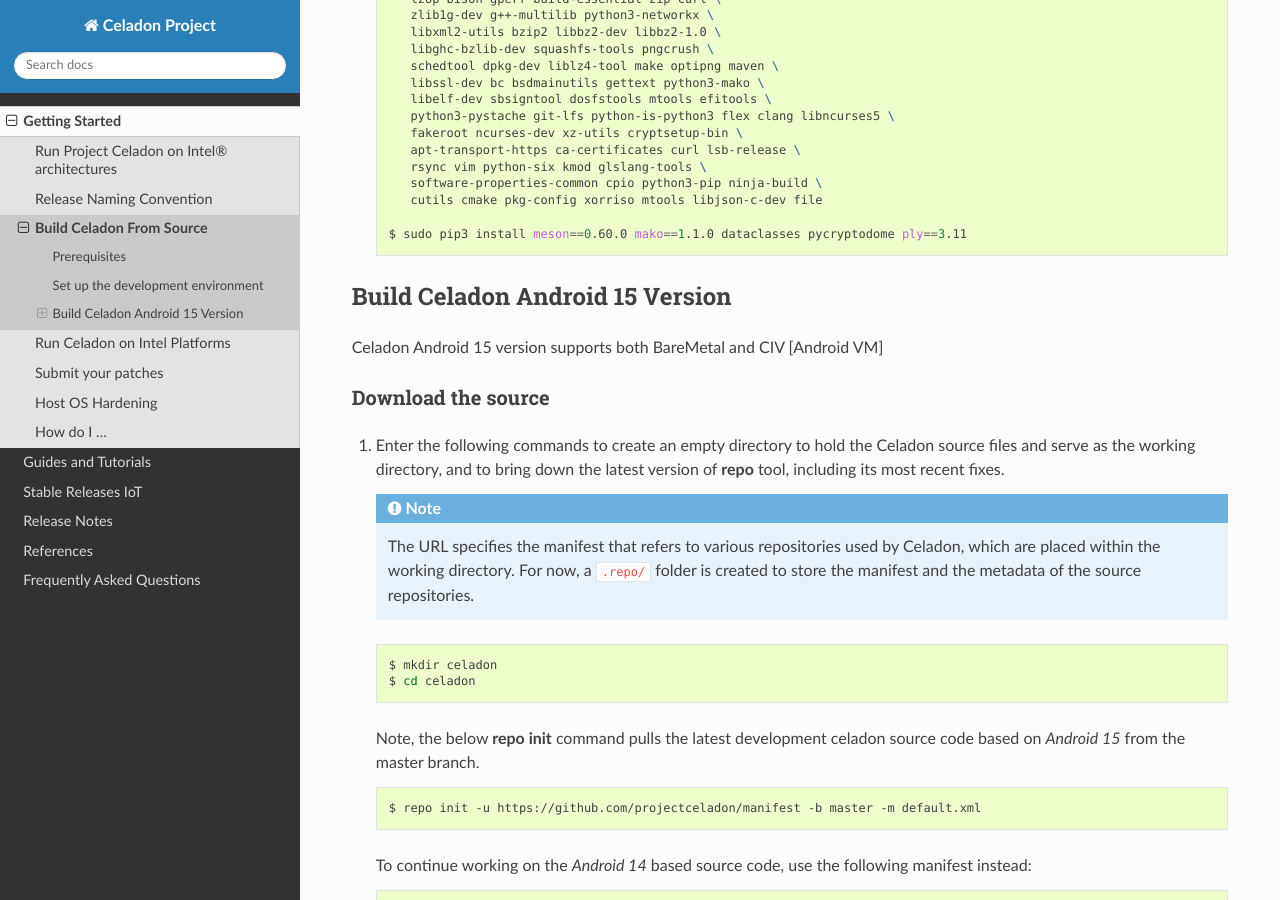
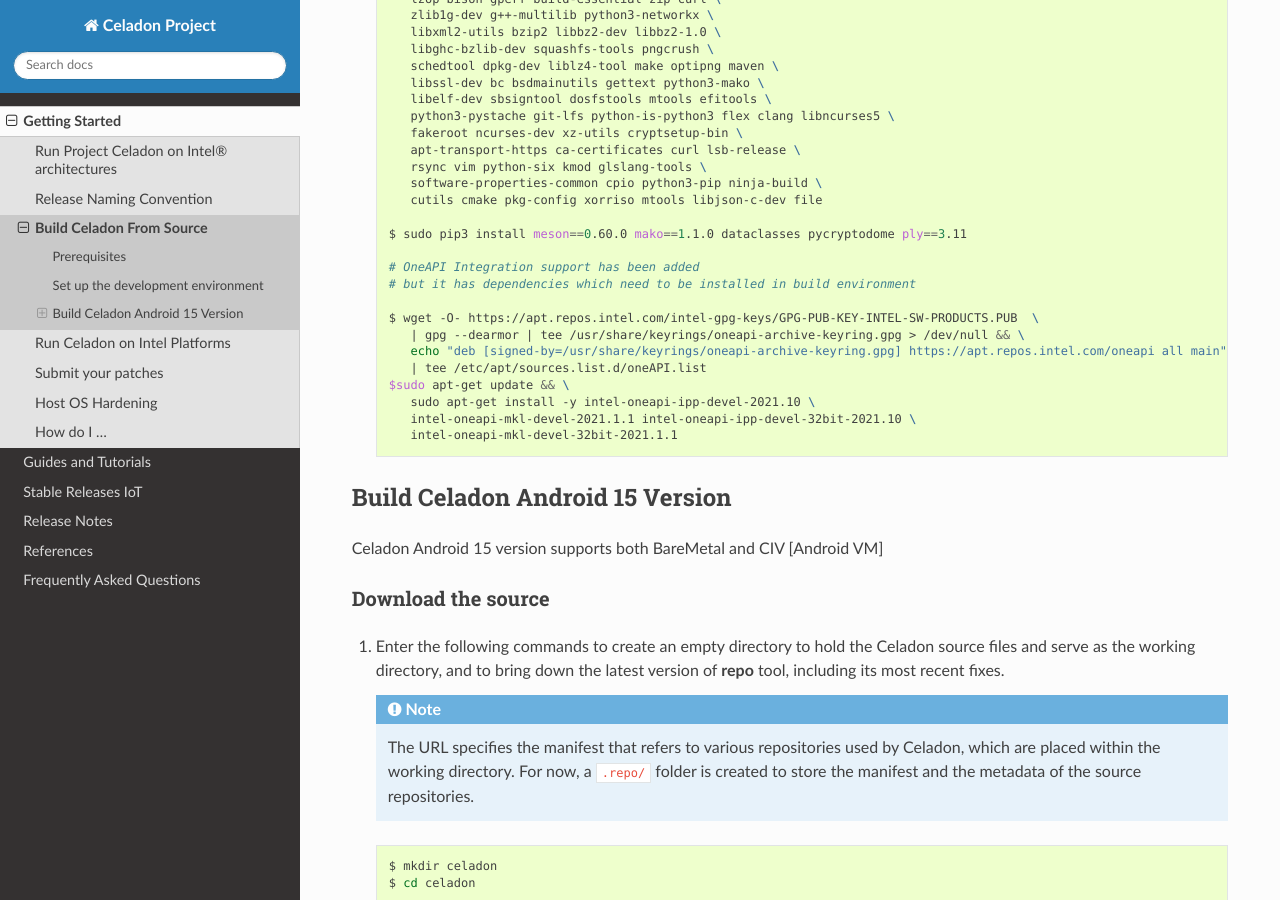
Before and after one commit to projectceladon/celadon-documentation, a Sphinx documentation site: the page built from source/getting-started/build-source.rst, in a window 1280 px wide and 900 px high, scrolled down 1099 px. Built offline with Sphinx 7.4.7 and the Read the Docs theme 3.1.0, drawn with Linux system fonts in a browser that asks for light colours; pages that are not in the unit, such as notebooks, are missing from menus.

Commit message:
Added dependency packages for OneAPI

```diff
--- a/source/getting-started/build-source.rst
+++ b/source/getting-started/build-source.rst
@@ -66,6 +66,18 @@
          cutils cmake pkg-config xorriso mtools libjson-c-dev file
 
       $ sudo pip3 install meson==0.60.0 mako==1.1.0 dataclasses pycryptodome ply==3.11
+
+      # OneAPI Integration support has been added
+      # but it has dependencies which need to be installed in build environment
+
+      $ wget -O- https://apt.repos.intel.com/intel-gpg-keys/GPG-PUB-KEY-INTEL-SW-PRODUCTS.PUB  \
+         | gpg --dearmor | tee /usr/share/keyrings/oneapi-archive-keyring.gpg > /dev/null && \
+         echo "deb [signed-by=/usr/share/keyrings/oneapi-archive-keyring.gpg] https://apt.repos.intel.com/oneapi all main" \
+         | tee /etc/apt/sources.list.d/oneAPI.list
+      $sudo apt-get update && \
+         sudo apt-get install -y intel-oneapi-ipp-devel-2021.10 \
+         intel-oneapi-mkl-devel-2021.1.1 intel-oneapi-ipp-devel-32bit-2021.10 \
+         intel-oneapi-mkl-devel-32bit-2021.1.1
 
 Build |C| Android 15 Version
 ************************************
```
